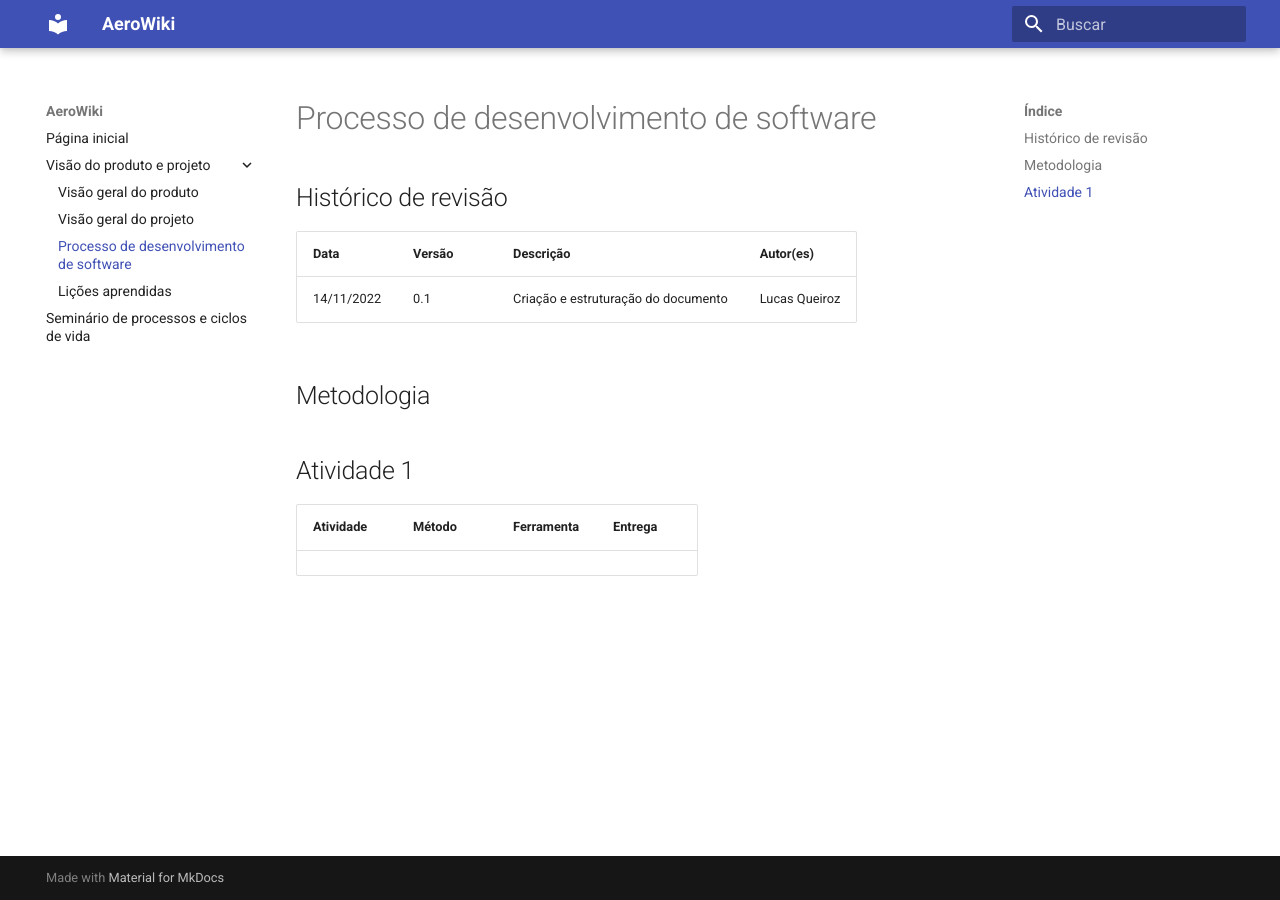
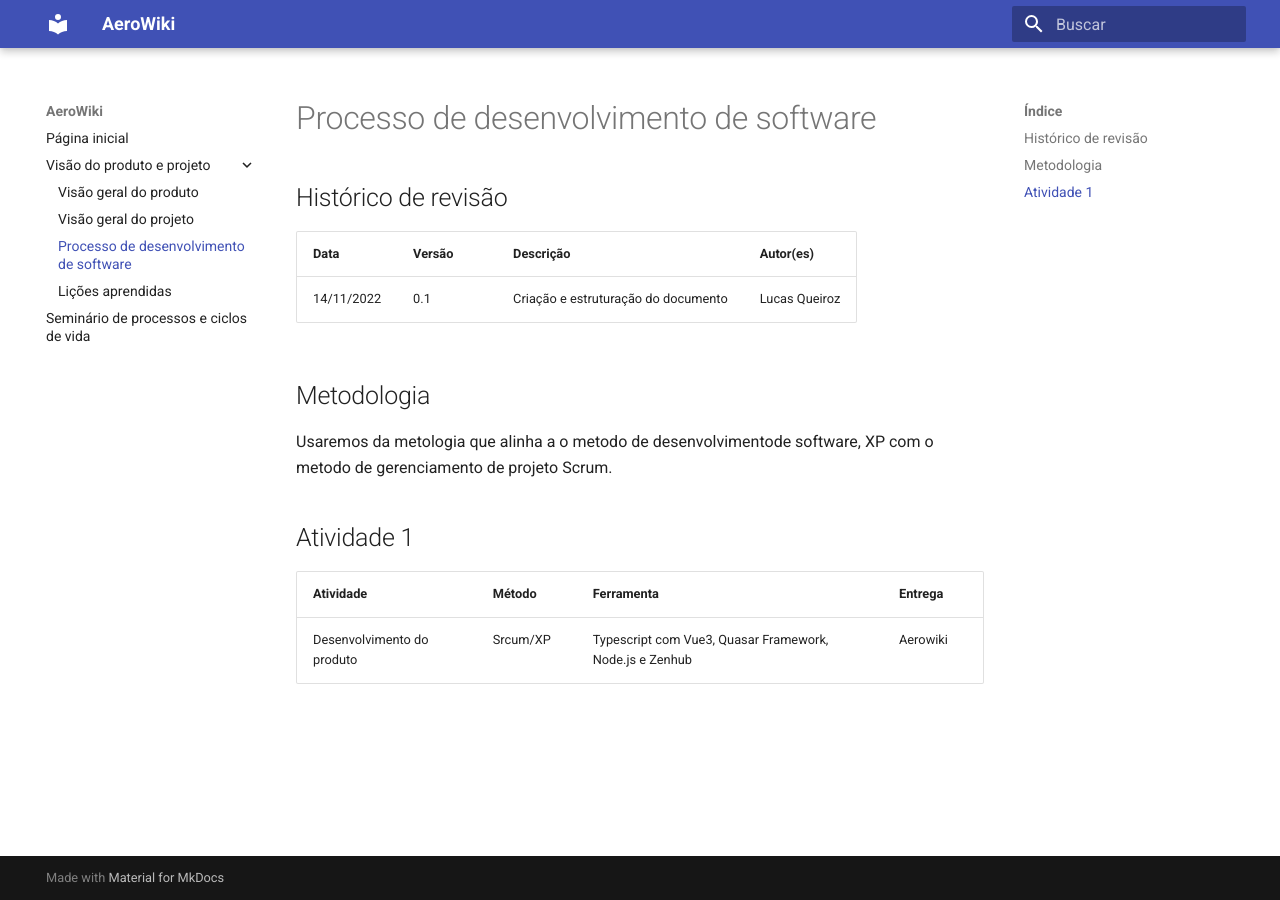
Before and after one commit to mdsreq-fga-unb/2022.2-AeroWiki, an MkDocs documentation site: the page built from docs/visao_do_produto_e_projeto/processo-de-desenvolvimento-de-software.md, in a window 1280 px wide. Built offline with MkDocs 1.6.1 and Material for MkDocs 9.7.7, drawn with Linux system fonts in a browser that asks for light colours.

Commit message:
Update processo-de-desenvolvimento-de-software.md

```diff
--- a/docs/visao_do_produto_e_projeto/processo-de-desenvolvimento-de-software.md
+++ b/docs/visao_do_produto_e_projeto/processo-de-desenvolvimento-de-software.md
@@ -7,11 +7,11 @@
 | 14/11/2022 | 0.1    | Criação e estruturação do documento | Lucas Queiroz |
 
 ## Metodologia
-
+Usaremos da metologia que alinha a o metodo de desenvolvimentode software, XP com o metodo de gerenciamento de projeto Scrum.
 
 
 ## Atividade 1
 
-| Atividade | Método | Ferramenta | Entrega |
-| --------- | ------ | ---------- | ------- |
-|           |        |            |         |
+| Atividade                  | Método      | Ferramenta                                              | Entrega  |
+| -------------------------- | ----------- | ------------------------------------------------------- | -------- |
+| Desenvolvimento do produto | Srcum/XP    | Typescript com Vue3, Quasar Framework, Node.js e Zenhub | Aerowiki |
```
